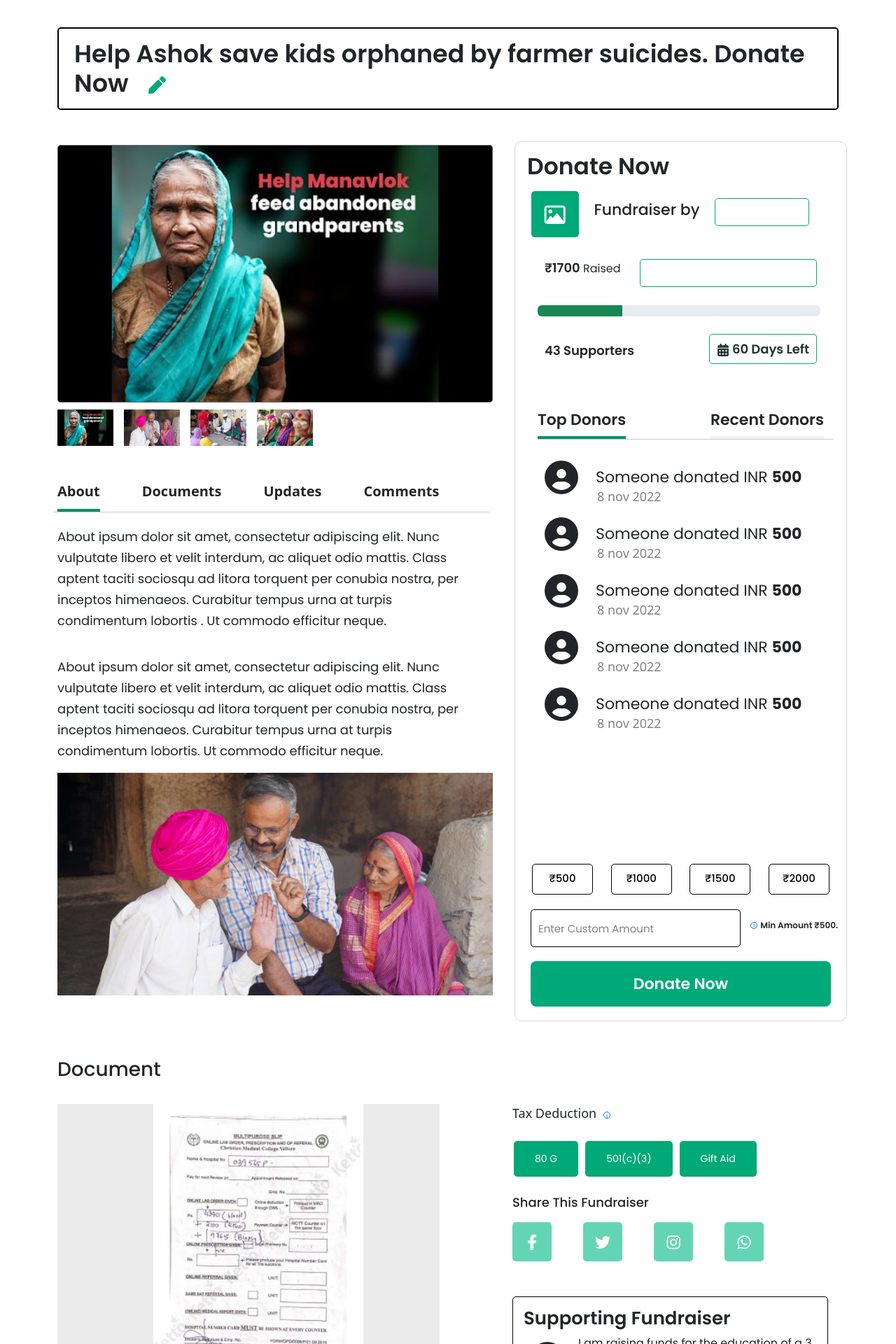
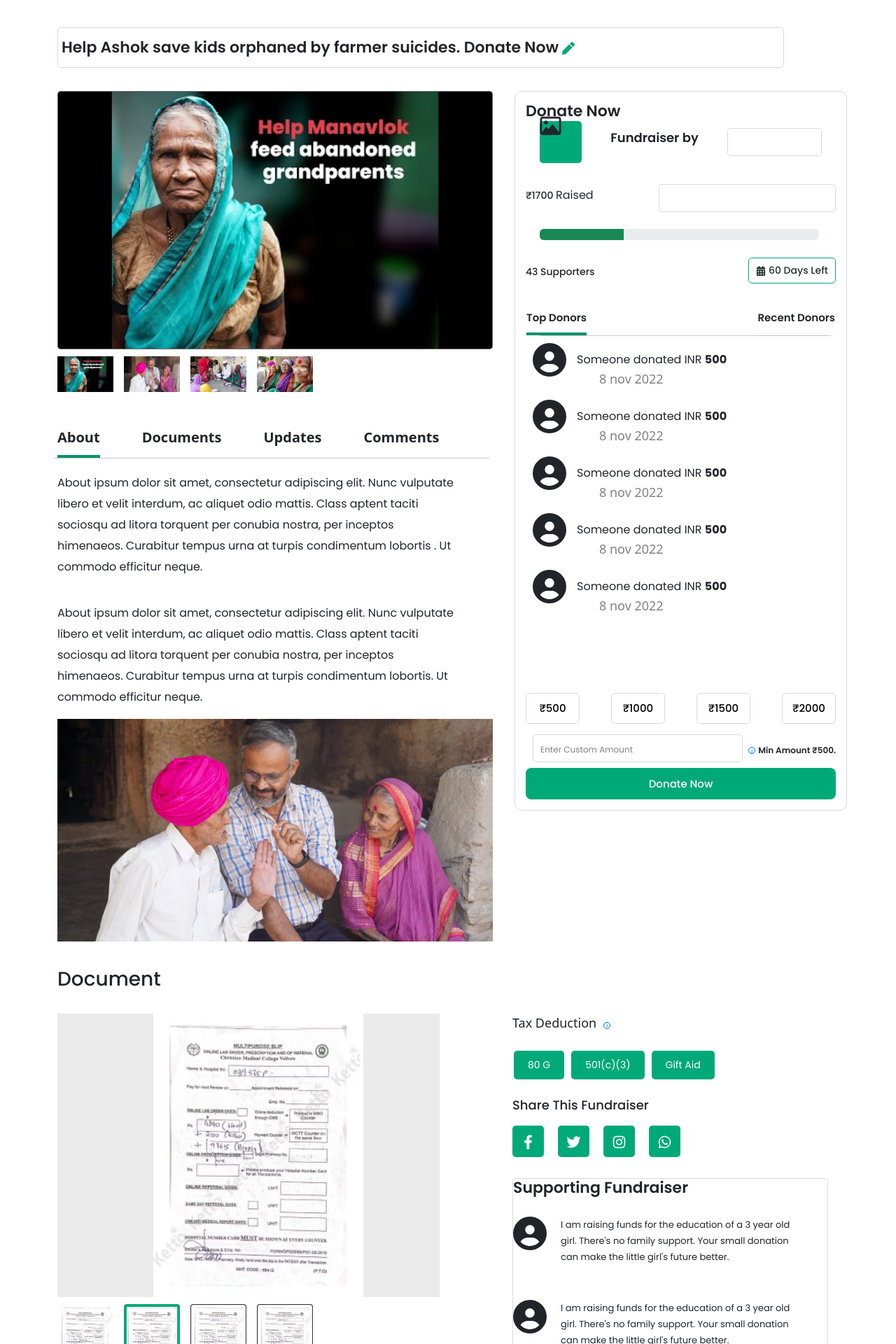
Before and after one commit to Punitpandit1326/Helpbharat-donator-panel, a React (Create React App) app: page /editdonationtab in a window 1280 px wide. Shown: the part 160-2080 px from the top of the page at 70% size. Built offline with nearby package versions, Linux system fonts and the light colour scheme.

Commit message:
donationtab changes

```diff
--- a/src/pages/EditDonationTab/EditDonationTab.css
+++ b/src/pages/EditDonationTab/EditDonationTab.css
@@ -1,18 +1,17 @@
 .DonationCont2 h2 {
-  width: 100%;
+  width: 93%;
   font-family: Poppins;
-  font-size: 35px;
+  font-size: 22px;
   font-weight: 600;
-  margin: 0;
-  padding: 15px 22px;
+  margin-top: 30px;
+  padding: 15px 5px;
   border-radius: 5px;
-  border: 2px solid #000;
+  border: 1px solid #d9d9d9;
 }
 
 .pencilIcon {
   color: #00a978;
-  font-size: 25px;
-  margin-left: 20px;
+  font-size: 18px;
 }
 
 /* -------bottomNav-------- */
@@ -49,7 +48,7 @@
 }
 
 .DonationLeft2 {
-  margin-top: 50px;
+  margin-top: 25px;
 }
 
 /* ---------Donationleft-------- */
@@ -75,7 +74,6 @@
 
 .Sectionleftt li.active-tab {
   border-bottom: 4px solid var(--main-color);
-
 }
 
 .Sectionleftt li:hover {
@@ -85,7 +83,7 @@
 .paraLeft p {
   width: 90%;
   font-family: Poppins;
-  font-size: 18px;
+  font-size: 16px;
   font-weight: 400;
   line-height: 30px;
   text-align: left;
@@ -103,15 +101,17 @@
 /* -------DonationRight----------- */
 
 .DonationRight2 {
-  margin-top: 45px;
+  position: relative;
+  height: 100%;
+  padding: 15px;
+  border-radius: 10px;
+  margin-top: 25px;
   border: 1px solid #D9D9D9;
-  height: auto;
-  border-radius: 10px;
-  position: relative;
 }
 
 .DonationRight2 h1 {
-  margin: 15px 5px;
+  font-size: 22px;
+  font-weight: 600;
 }
 
 .Blackbox2-main {
@@ -120,20 +120,29 @@
 }
 
 .BlackBox2 {
-  width: 68px;
-  height: 66px;
+  width: 60px;
+  height: 60px;
   background-color: #00a978;
 }
 
 .Blackbox2-main p {
   font-family: Poppins;
-  font-size: 22px;
-  font-weight: 500;
+  font-size: 18px;
+  font-weight: 600;
   padding-top: 10px;
 }
 
-.BlackBox {
-  font-size: 40px;
+.green-box {
+  width: 50px;
+  height: 50px;
+  border-radius: 5px;
+  background-color: var(--main-color);
+
+}
+
+.green-box {
+  font-size: 26px;
+  padding-top: 6px;
   text-align: center;
   color: var(--main-color2);
 }
@@ -143,8 +152,8 @@
   height: 40px;
   border-radius: 5px;
   outline: none;
-  margin: 10px 30px 0 0;
-  border: 1px solid #00a978;
+  margin: 10px 0 0 0;
+  border: 1px solid #d9d9d9;
 }
 
 input[type="text"]#fund-input0 {
@@ -156,10 +165,9 @@ input[type="text"]#fund-input0 {
   padding: 10px 10px;
   height: 40px;
   border-radius: 5px;
-  border: 1px solid #00A978;
+  border: 1px solid #d9d9d9;
   outline: none;
 }
-
 
 .fa-image {
   text-align: center;
@@ -172,13 +180,14 @@ input[type="text"]#fund-input0 {
   display: flex;
   justify-content: space-between;
   align-items: center;
-  padding: 0 30px;
+  padding: 0;
 }
 
 .PriceDeatailsLeft p {
   font-family: Poppins;
-  font-size: 18px;
-  font-weight: 600;
+  font-size: 14px;
+  font-weight: 500;
+  margin-bottom: 8px;
 }
 
 .d-lefts {
@@ -192,17 +201,16 @@ input[type="text"]#fund-input0 {
 .topdonor2 {
   display: flex;
   justify-content: space-between;
-  margin-top: 50px;
+  margin-top: 30px;
 }
 
 .topdonor2 p {
   font-family: Poppins;
-  font-size: 22px;
+  font-size: 15px;
   font-weight: 600;
-  line-height: 27px;
   padding-bottom: 10px;
-  border-bottom: 4px solid #f3f3f3;
-  margin: 0 20px;
+  border-bottom: 4px solid #fcfcfc;
+  margin: 0 1px;
 }
 
 .topdonor2 p.active {
@@ -211,17 +219,16 @@ input[type="text"]#fund-input0 {
 }
 
 .donarInfo {
-  padding-left: 20px;
-  margin-top: 20px;
   display: flex;
   justify-content: flex-start;
   align-items: center;
-  gap: 25px;
+  gap: 15px;
+  margin-top: 0;
 }
 
 .donarInfo p {
   font-family: Poppins;
-  font-size: 22px;
+  font-size: 16px;
   font-weight: 400;
   margin: 0;
 }
@@ -237,19 +244,20 @@ input[type="text"]#fund-input0 {
 /* --------inputForm------ */
 
 .donate-form input {
-  height: 54px;
+  height: 40px !important;
   padding: 10px;
   margin-left: 10px;
-  border: 1px solid;
+  border: 1px solid #d9d9d9;
   border-radius: 5px;
 }
 
 .donate-form input::placeholder {
+  font-family: "Poppins", sans-serif;
   padding: 0;
-  font-family: "Poppins", sans-serif;
-  font-size: 15px;
+  font-size: 12px;
   color: #828282;
-  text-align: left;
+  outline: none;
+  border: none;
 }
 
 .i-btn-main {
@@ -321,15 +329,14 @@ input[type="text"]#fund-input0 {
 
 .donate-Now {
   width: 100%;
-  height: 65px;
-  font-size: 22px;
-  font-weight: 600;
+  height: 45px;
+  font-size: 15px;
+  font-weight: 500;
   border-radius: 8px;
   background-color: #00a978;
   color: var(--main-color2);
   font-family: "Poppins", sans-serif;
   border: none;
-  margin: 20px 10px;
 }
 
 .donate-Now:hover {
@@ -337,6 +344,7 @@ input[type="text"]#fund-input0 {
 }
 
 .donate-btn2 {
+  padding: 0;
   border: none;
   display: flex;
   justify-content: space-between;
@@ -345,7 +353,7 @@ input[type="text"]#fund-input0 {
 }
 
 .donate-btn2 button {
-  width: 87px;
+  width: 77px;
   height: 44px;
   border-radius: 5px;
   color: #000;
@@ -353,8 +361,8 @@ input[type="text"]#fund-input0 {
   font-size: 15px;
   font-weight: 500;
   background-color: var(--main-color2);
-  border: 1px solid black;
-  margin-top: 140px;
+  border: 1px solid #D9D9D9;
+  margin-top: 70px;
 }
 
 
@@ -362,7 +370,7 @@ input[type="text"]#fund-input0 {
 /* ---------DocumentSection----------- */
 
 .DocumentSection {
-  margin-top: 50px;
+  margin-top: 35px;
 }
 
 .Documentright {
@@ -391,7 +399,7 @@ input[type="text"]#fund-input0 {
 }
 
 .another-btn button {
-  padding: 15px 30px;
+  padding: 10px 20px;
   width: fit-content;
   white-space: nowrap;
   border-radius: 5px;
@@ -419,29 +427,29 @@ input[type="text"]#fund-input0 {
 }
 
 .social-icon {
-  width: 56px;
-  height: 56px;
-  background-color: #0abd89a1;
+  width: 45px;
+  height: 45px;
   text-align: center;
-  padding-top: 18px;
-  font-size: 22px;
-  margin-right: 45px;
+  padding-top: 14px;
+  font-size: 20px;
+  margin-right: 20px;
   color: var(--main-color2);
   border-radius: 5px;
   font-weight: 500;
+  background-color: #00a978
 }
 
 .supportfund2 {
   height: auto;
-  margin-top: 50px;
-  border: 1px solid #000;
+  margin-top: 30px;
+  border: 1px solid #d9d9d9;
   border-radius: 5px;
 }
 
 .supportfund h2 {
-  padding: 15px 0 0 15px !important;
+  padding: 0;
   font-family: "Poppins", sans-serif;
-  font-size: 26px;
+  font-size: 22px;
   font-weight: 600;
 }
 
@@ -449,16 +457,16 @@ input[type="text"]#fund-input0 {
   display: flex;
   justify-content: center;
   gap: 20px;
-  width: 90%;
-  margin-left: 25px;
+  padding-top: 10px;
+  margin-left: 0px;
 }
 
 .fontAwesomeSec p {
   margin: 0;
-  font-size: 16px;
+  font-size: 13px;
   font-weight: 400;
   font-family: Poppins;
-  padding-bottom: 10px;
+  padding-top: 10px;
 }
 
 @media screen and (max-width: 568px) {
@@ -513,7 +521,7 @@ input[type="text"]#fund-input0 {
   }
 
   .PriceDeatailsLeft {
-    padding: 0px 8px;
+    padding: 0;
     margin-top: 20px !important;
   }
 
@@ -554,3 +562,5 @@ input[type="text"]#fund-input0 {
     margin-top: 15px;
   }
 }
+
+@media screen and (min-width: 1200px) {}
```
